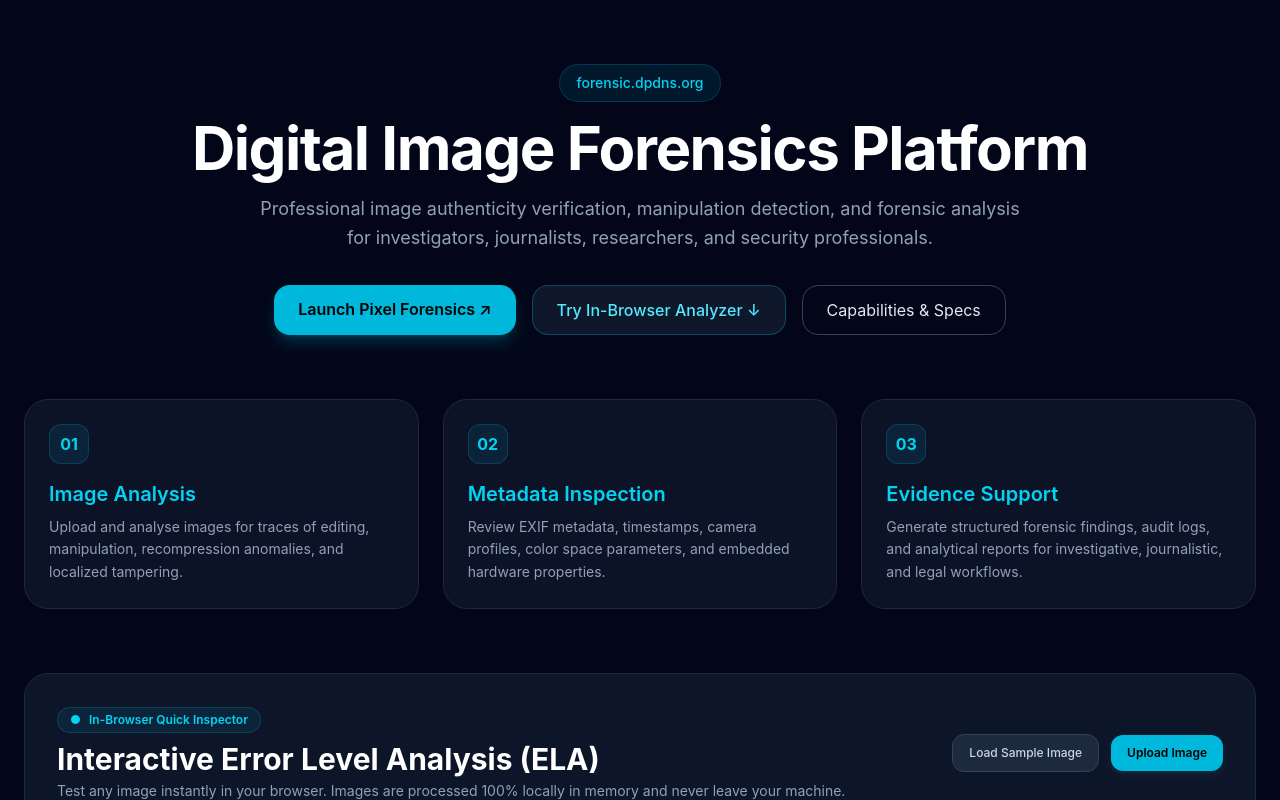
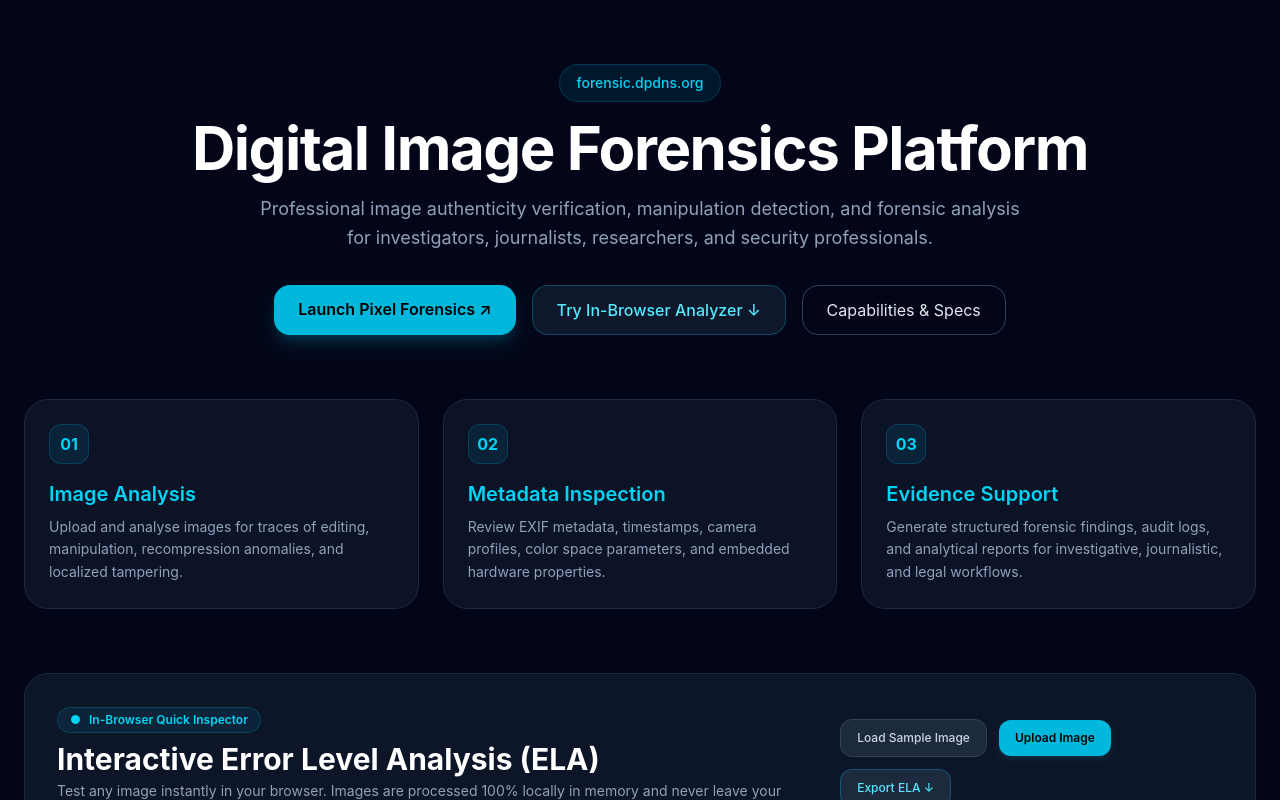
Before and after one commit to Abhrankan-Chakrabarti/forensic-website, a React (Vite) app: page / in a window 1280 px wide. Both pictures are taken after a click on the button "Load Sample Image". Shown: the top 800 px of the page. Built offline with nearby package versions, Linux system fonts and the light colour scheme.

Commit message:
fix: persist ELA result in state so viewing tabs multiple times retains map

```diff
--- a/src/components/QuickAnalyzer.jsx
+++ b/src/components/QuickAnalyzer.jsx
@@ -2,6 +2,7 @@
 
 export default function QuickAnalyzer() {
   const [imageSrc, setImageSrc] = useState(null);
+  const [elaResultUrl, setElaResultUrl] = useState(null);
   const [fileName, setFileName] = useState('');
   const [fileDetails, setFileDetails] = useState(null);
   const [elaScale, setElaScale] = useState(20);
@@ -10,7 +11,6 @@
   const [isProcessing, setIsProcessing] = useState(false);
   const [dragActive, setDragActive] = useState(false);
 
-  const elaCanvasRef = useRef(null);
   const fileInputRef = useRef(null);
 
   // Process ELA on image change or parameter change
@@ -50,9 +50,8 @@
       recompCtx.drawImage(recompressedImg, 0, 0);
       const recompData = recompCtx.getImageData(0, 0, width, height);
 
-      // Canvas 3: ELA output
-      const elaCanvas = elaCanvasRef.current;
-      if (elaCanvas) {
+      // Canvas 3: Offscreen ELA computation
+      const elaCanvas = document.createElement('canvas');
       elaCanvas.width = width;
       elaCanvas.height = height;
       const elaCtx = elaCanvas.getContext('2d');
@@ -71,7 +70,10 @@
       }
 
       elaCtx.putImageData(elaImgData, 0, 0);
-      }
+
+      // Persist generated ELA output as persistent data URL
+      const computedResultUrl = elaCanvas.toDataURL('image/png');
+      setElaResultUrl(computedResultUrl);
 
       setFileDetails((prev) => ({
         ...prev,
@@ -91,6 +93,7 @@
     if (!file || !file.type.startsWith('image/')) return;
 
     setFileName(file.name);
+    setElaResultUrl(null);
     setFileDetails({
       size: `${(file.size / 1024).toFixed(1)} KB`,
       type: file.type,
@@ -115,6 +118,7 @@
   }, [imageSrc, elaScale, jpegQuality, computeELA]);
 
   const loadSampleImage = () => {
+    setElaResultUrl(null);
     // Generate a synthetic test canvas with authentic & modified regions
     const sampleCanvas = document.createElement('canvas');
     sampleCanvas.width = 640;
@@ -201,7 +205,7 @@
           </p>
         </div>
 
-        <div className="flex items-center gap-3">
+        <div className="flex flex-wrap items-center gap-3">
           <button
             onClick={loadSampleImage}
             className="text-xs bg-slate-800 hover:bg-slate-700 border border-slate-700 text-slate-300 font-medium px-4 py-2.5 rounded-xl transition cursor-pointer"
@@ -214,6 +218,15 @@
           >
             Upload Image
           </button>
+          {elaResultUrl && (
+            <a
+              href={elaResultUrl}
+              download={`ela_${fileName.replace(/\.[^/.]+$/, '') || 'analysis'}.png`}
+              className="text-xs bg-slate-800 hover:bg-slate-700 border border-cyan-500/30 text-cyan-300 font-medium px-4 py-2.5 rounded-xl transition cursor-pointer"
+            >
+              Export ELA ↓
+            </a>
+          )}
           <input
             ref={fileInputRef}
             type="file"
@@ -315,8 +328,8 @@
             )}
           </div>
 
-          {/* Canvas & Image Display */}
-          <div className="bg-slate-950/80 border border-slate-800 rounded-2xl p-4 overflow-hidden flex justify-center items-center">
+          {/* Image Display */}
+          <div className="bg-slate-950/80 border border-slate-800 rounded-2xl p-4 overflow-hidden flex justify-center items-center min-h-80">
             {viewMode === 'side-by-side' ? (
               <div className="grid md:grid-cols-2 gap-4 w-full">
                 <div className="flex flex-col items-center">
@@ -329,10 +342,17 @@
                 </div>
                 <div className="flex flex-col items-center">
                   <span className="text-xs text-cyan-400 mb-2 font-medium">ELA Difference Map</span>
-                  <canvas
-                    ref={elaCanvasRef}
+                  {elaResultUrl ? (
+                    <img
+                      src={elaResultUrl}
+                      alt="ELA Difference Map"
                       className="max-h-95 w-auto object-contain rounded-xl border border-slate-800"
                     />
+                  ) : (
+                    <div className="h-65 flex items-center justify-center text-xs text-slate-500">
+                      Computing ELA map...
+                    </div>
+                  )}
                 </div>
               </div>
             ) : viewMode === 'original' ? (
@@ -345,10 +365,17 @@
               </div>
             ) : (
               <div className="flex flex-col items-center">
-                <canvas
-                  ref={elaCanvasRef}
+                {elaResultUrl ? (
+                  <img
+                    src={elaResultUrl}
+                    alt="ELA Difference Map"
                     className="max-h-115 w-auto object-contain rounded-xl border border-slate-800 shadow-xl"
                   />
+                ) : (
+                  <div className="h-65 flex items-center justify-center text-xs text-slate-500">
+                    Computing ELA map...
+                  </div>
+                )}
               </div>
             )}
           </div>
```
Lines whose indentation alone changed are shown as unchanged.
